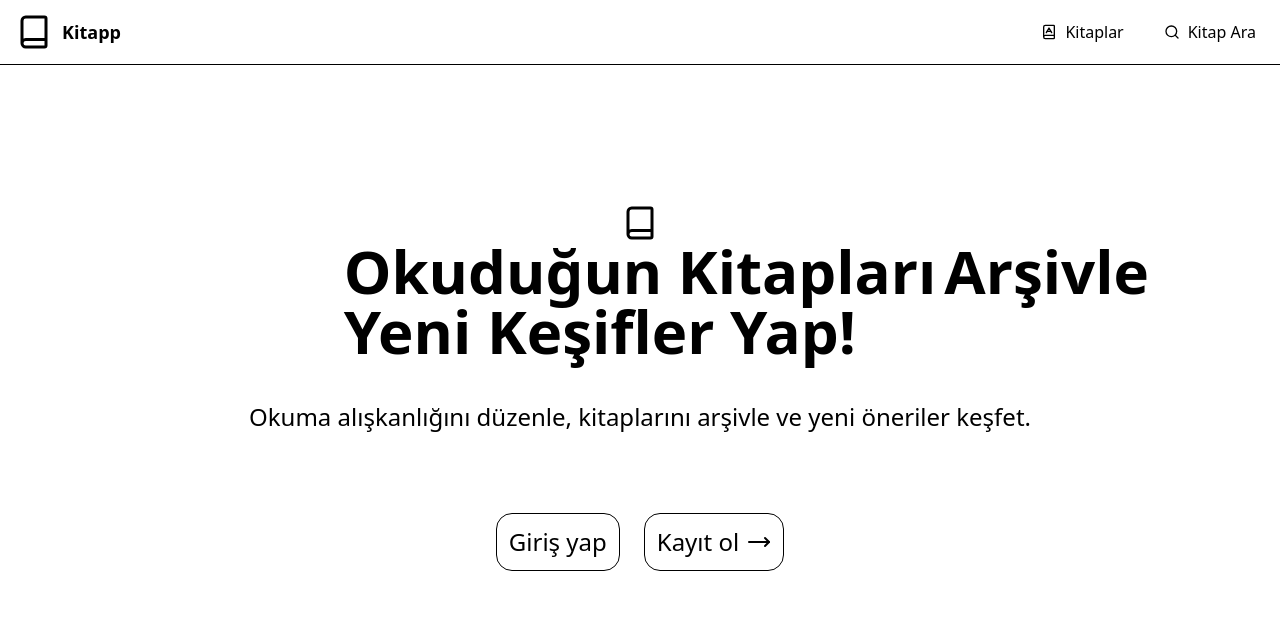
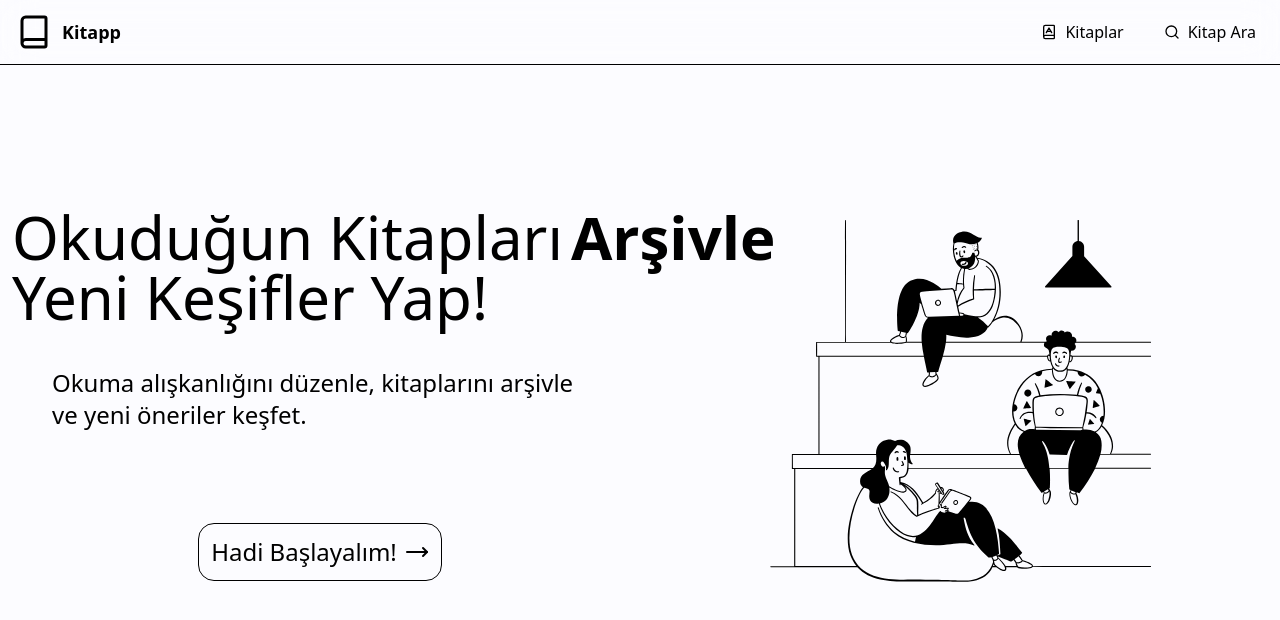
Before and after one commit to DoganayBalaban/Kitapp, a React (Vite) app in the folder frontend/: page / in a window 1280 px wide. Shown: the top 620 px of the page. Built offline with nearby package versions, Linux system fonts and the light colour scheme; no server answers; the HTML template or start-up script is replaced by a standard one.

Commit message:
landing upgrades

```diff
--- a/frontend/src/pages/Landing.jsx
+++ b/frontend/src/pages/Landing.jsx
@@ -6,7 +6,7 @@ import BookLogo from "../assets/images/logo1nonbg.svg";
 
 const Landing = () => {
   const [titleNumber, setTitleNumber] = useState(0);
-  const titles = useMemo(() => ["Takip et", "Keşfet", "Arşivle", "Paylaş"], []);
+  const titles = useMemo(() => ["Düzenle", "Keşfet", "Arşivle", "Paylaş"], []);
 
   useEffect(() => {
     const timeout = setTimeout(() => {
@@ -20,12 +20,12 @@ const Landing = () => {
   }, [titleNumber, titles]);
 
   return (
-    <div className="container">
-      <div className="flex flex-col items-center justify-center h-screen">
-        <div className="size-9 rounded-lg bg-primary/10 flex items-center justify-center">
-          <Book size={48} />
-        </div>
-        <h1 className="text-6xl font-bold relative">
+    <div className="grid grid-cols-2 min-h-screen place-items-center bg-[#FCFCFF]">
+      {/* Left side */}
+      <div className="flex flex-col items-center justify-center h-screen ">
+        <div className="p-3 justify-center items-center ">
+          <div className="">
+            <h1 className="text-6xl font-medium relative ">
               Okuduğun Kitapları{"  "}
               <span className="space-x-2">
                 {titles.map((title, index) => (
@@ -45,24 +45,22 @@ const Landing = () => {
                 ))}
               </span>
               <p>Yeni Keşifler Yap!</p>
-        </h1>
+            </h1>{" "}
+          </div>
+          <div>
+            {" "}
             <p className="text-2xl m-10">
               Okuma alışkanlığını düzenle, kitaplarını arşivle ve yeni öneriler
               keşfet.
             </p>
+          </div>
+        </div>
+
         <div className="p-3 mt-4 flex items-center justify-center">
-          <Link to="/login">
-            <button className="text-2xl border rounded-2xl m-3 p-3 group hover:bg-black transition duration-500">
-              <p className="group-hover:text-white transition duration-500">
-                Giriş yap
-              </p>
-            </button>
-          </Link>
           <Link to="/register">
-            {" "}
             <button className="items-center justify-center text-2xl flex border rounded-2xl m-3 p-3 group hover:bg-black transition duration-500">
-              <p className="group-hover:text-white transition duration-500">
-                Kayıt ol
+              <p className="group-hover:text-white text-2xl transition duration-500">
+                Hadi Başlayalım!
               </p>
               <MoveRight
                 className="group-hover:text-white transition duration-500 ml-2"
@@ -72,6 +70,10 @@ const Landing = () => {
           </Link>
         </div>
       </div>
+      {/* right side */}
+      <div className="flex justify-center items-center h-screen">
+        <img src="landing.svg" className="" alt="" />
+      </div>
     </div>
   );
 };
--- a/frontend/src/pages/Login.jsx
+++ b/frontend/src/pages/Login.jsx
@@ -106,7 +106,7 @@ const Login = () => {
           </form>
         </div>
       </div>
-      <div className="flex items-center justify-center w-184">
+      <div className=" items-center justify-center w-184 hidden sm:block">
         <img src="/Communication.gif" alt="loginicon" />
       </div>
     </div>
--- a/frontend/src/pages/Register.jsx
+++ b/frontend/src/pages/Register.jsx
@@ -132,7 +132,7 @@ const Register = () => {
           </form>
         </div>
       </div>
-      <div className="flex items-center justify-center w-184">
+      <div className="items-center justify-center w-184 hidden sm:block">
         <img src="/Communication.gif" alt="loginicon" />
       </div>
     </div>
```
Also changed, not shown: frontend/public/landing.svg (added). Lines whose indentation alone changed are shown as unchanged.
